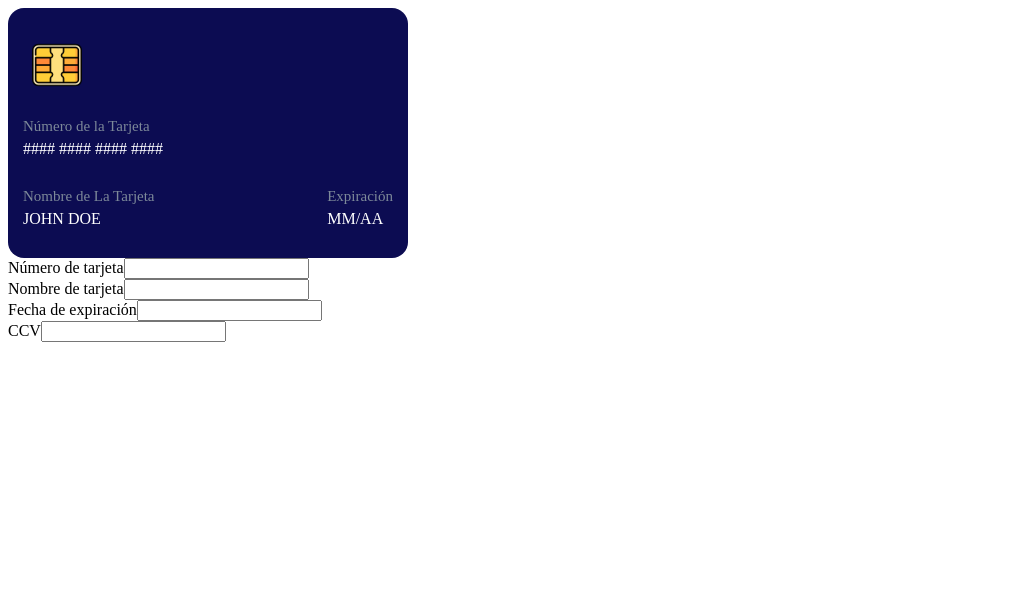
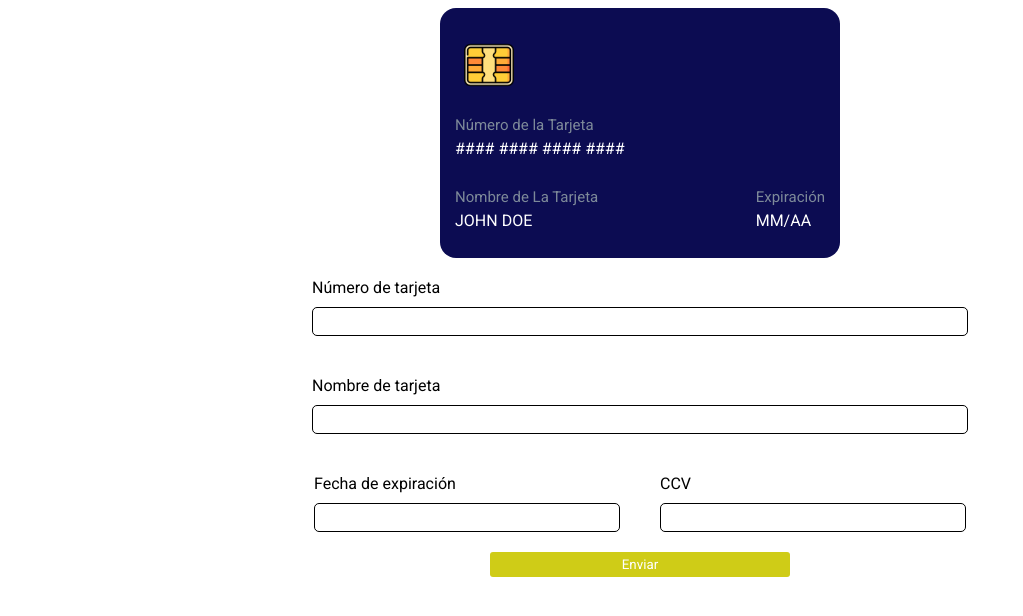
Before and after one commit to Johan2511/Tarjeta_credito, a React (Vite) app: page / in a window 1280 px wide. Shown: the top 616 px of the page, without its empty margins (0-1023 px from the left). Built offline with nearby package versions, Linux system fonts and the light colour scheme.

Commit message:
Agregado el css al formulario y un font family al index.css

```diff
--- a/src/components/Formulario/Formulario.css
+++ b/src/components/Formulario/Formulario.css
@@ -0,0 +1,44 @@
+input {
+    width: 650px;
+    height: 25px;
+    border-radius:5px ;
+    border: solid 1px black;
+}
+
+.container-input {
+    display: flex;
+    flex-direction: column;
+    align-items: start;
+    margin: 20px;
+}
+
+label {
+    margin-bottom: 10px;
+}
+
+button {
+    width: 300px;
+
+    border: none;
+    border-radius: 3px;
+    background-color: rgb(207, 204, 23);
+    color: white;
+    padding: 5px;
+}
+
+form {
+    display: flex;
+    flex-direction: column;
+    align-items: center;
+}
+
+.Container_input_fecha_ccv {
+    display: flex;
+}
+
+.Container_input_fecha_ccv input {
+    width: 300px;
+    height: 25px;
+    border-radius:5px ;
+    border: solid 1px black;
+}
--- a/src/components/Formulario/Formulario.jsx
+++ b/src/components/Formulario/Formulario.jsx
@@ -41,26 +41,27 @@
         fechaExpiracion={fechaExpiracion}
         numeroCcv={numeroCcv} />
 
-        <div>
+        <div className='container-input'>
           <label>Número de tarjeta</label>
           <input type="text" onChange={onChanceNumeroTarjeta} />
         </div>
-        <div>
+        <div className='container-input'>
           <label>Nombre de tarjeta</label>
           <input type="text" onChange={onChanceNombreTarjeta} />
         </div>
 
-
-        <section>
-          <div>
+        <div className='Container_input_fecha_ccv'>
+          <div className='container-input'>
             <label>Fecha de expiración</label>
             <input type="text" onChange={onChanceFechaExpiracionTarjeta} />
           </div>
-          <div>
+          <div className='container-input'>
             <label>CCV</label>
             <input type="text" onChange={onChanceCcvTarjeta} />
           </div>
-        </section>
+        </div>
+
+          <button>Enviar</button>
 
     </form>
 
--- a/src/index.css
+++ b/src/index.css
@@ -1,68 +1,5 @@
-/* :root {
-  font-family: Inter, system-ui, Avenir, Helvetica, Arial, sans-serif;
-  line-height: 1.5;
-  font-weight: 400;
+@import url('https://fonts.googleapis.com/css2?family=Roboto:ital,wght@0,100;0,300;0,400;0,500;0,700;0,900;1,100;1,300;1,400;1,500;1,700;1,900&display=swap');
 
-  color-scheme: light dark;
-  color: rgba(255, 255, 255, 0.87);
-  background-color: #242424;
-
-  font-synthesis: none;
-  text-rendering: optimizeLegibility;
-  -webkit-font-smoothing: antialiased;
-  -moz-osx-font-smoothing: grayscale;
+*{
+  font-family: Roboto;
 }
-
-a {
-  font-weight: 500;
-  color: #646cff;
-  text-decoration: inherit;
-}
-a:hover {
-  color: #535bf2;
-}
-
-body {
-  margin: 0;
-  display: flex;
-  place-items: center;
-  min-width: 320px;
-  min-height: 100vh;
-}
-
-h1 {
-  font-size: 3.2em;
-  line-height: 1.1;
-}
-
-button {
-  border-radius: 8px;
-  border: 1px solid transparent;
-  padding: 0.6em 1.2em;
-  font-size: 1em;
-  font-weight: 500;
-  font-family: inherit;
-  background-color: #1a1a1a;
-  cursor: pointer;
-  transition: border-color 0.25s;
-}
-button:hover {
-  border-color: #646cff;
-}
-button:focus,
-button:focus-visible {
-  outline: 4px auto -webkit-focus-ring-color;
-}
-
-@media (prefers-color-scheme: light) {
-  :root {
-    color: #213547;
-    background-color: #ffffff;
-  }
-  a:hover {
-    color: #747bff;
-  }
-  button {
-    background-color: #f9f9f9;
-  }
-} */
```
